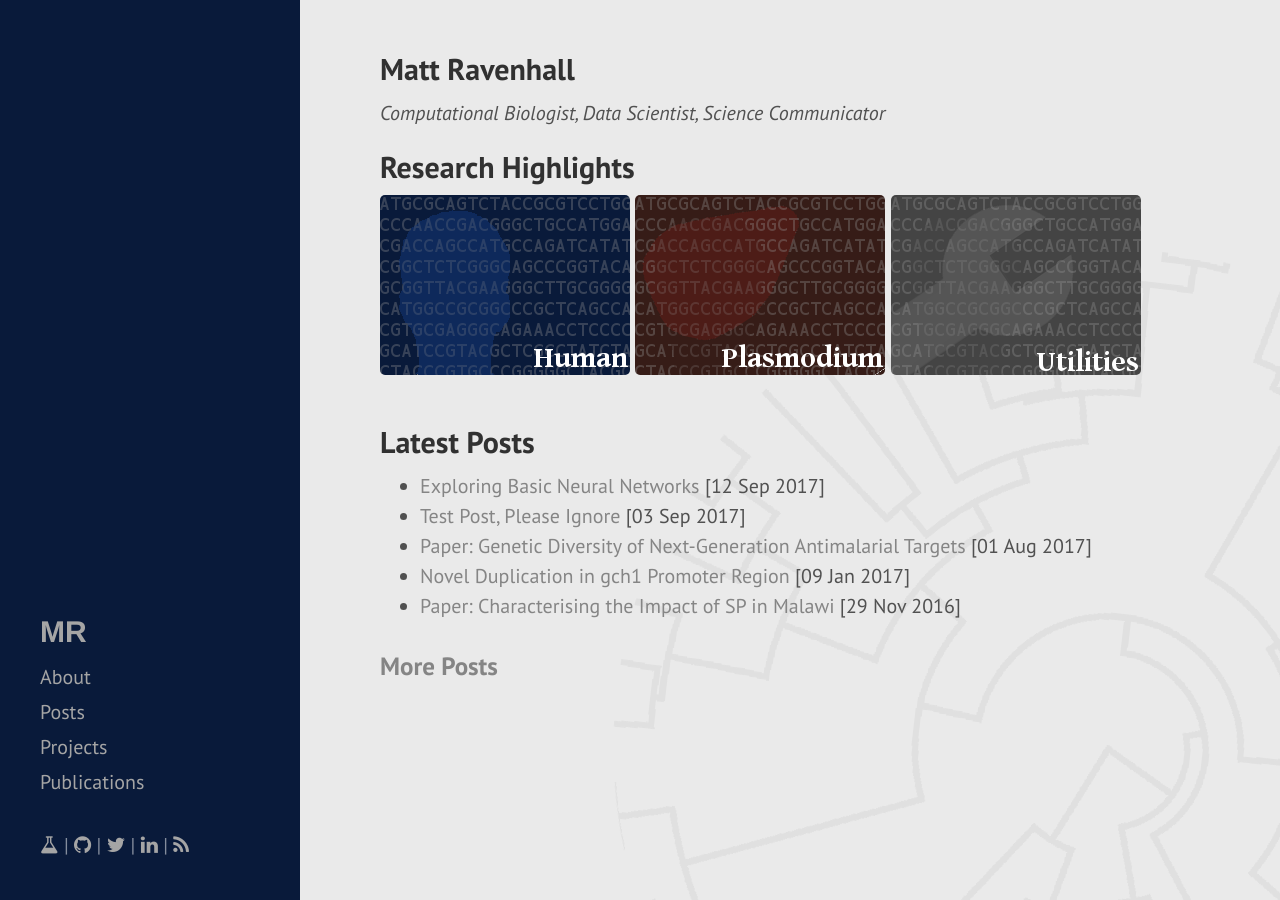
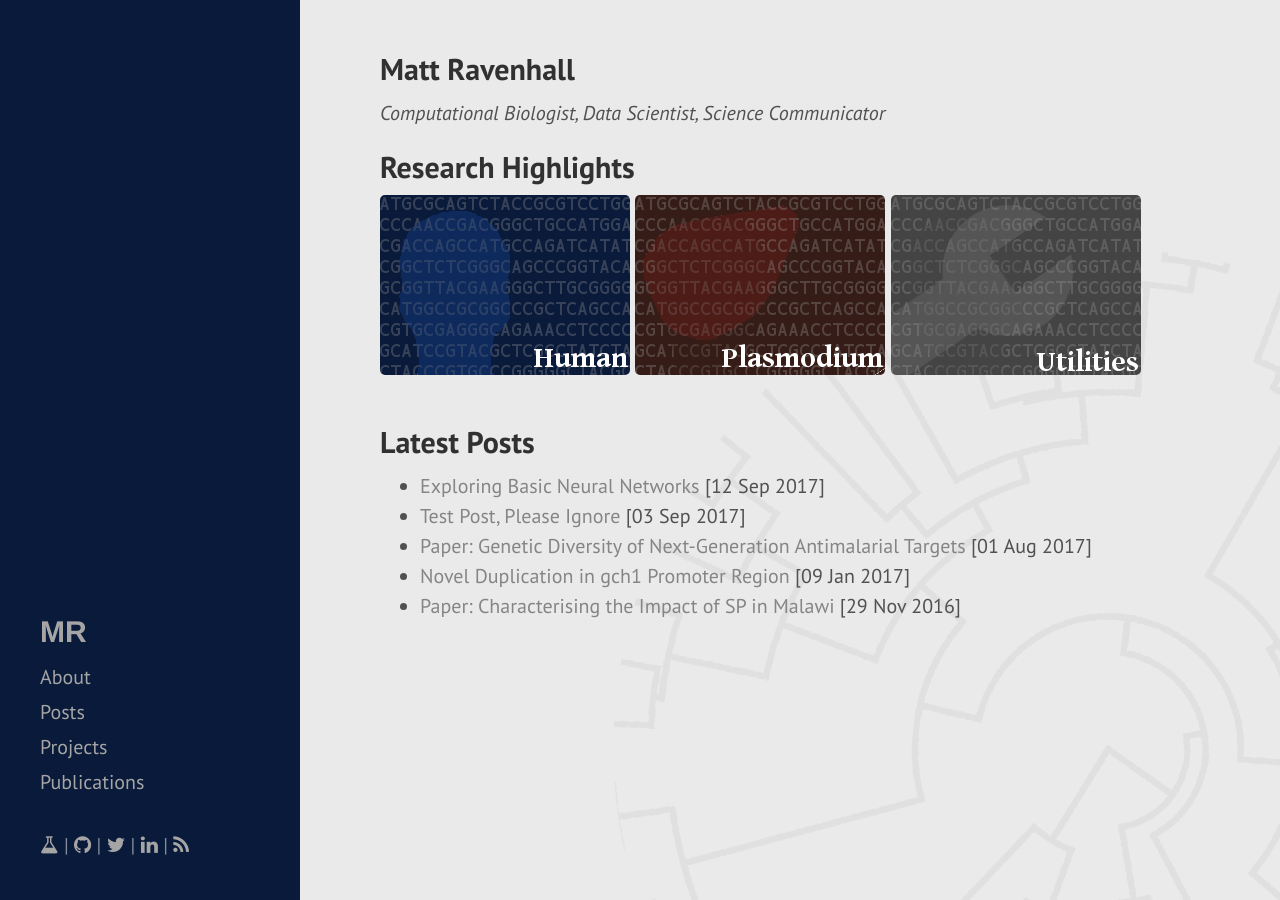
Before and after one commit to mattravenhall/mattravenhall.github.io, a Jekyll site: the page built from index.html, in a window 1280 px wide. Built offline with Jekyll 4.4.1, drawn with Linux system fonts in a browser that asks for light colours.

Commit message:
Update index.html

```diff
--- a/index.html
+++ b/index.html
@@ -24,5 +24,4 @@ title: Home
     <li><a href="{{ post.url }}">{{ post.title }}</a> [{{ post.date | date_to_string }}]</li>
     {% endfor %}
   </ul>
-  <h3><a href="/blog">More Posts</a></h3>
 </div>
```
